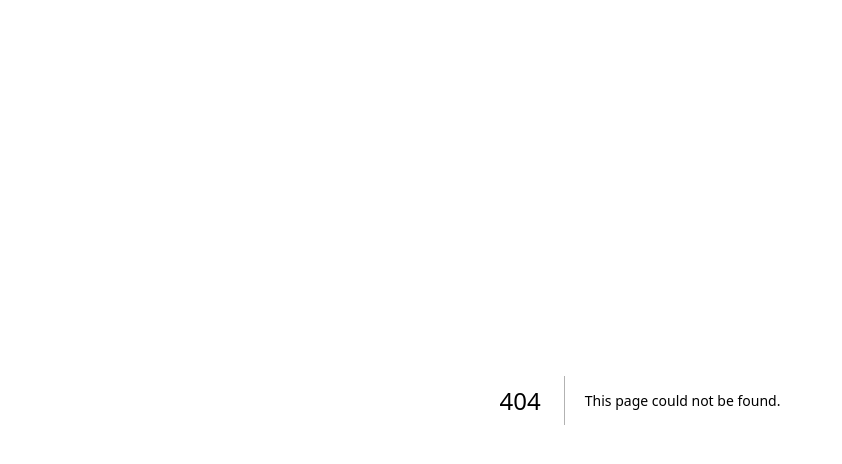
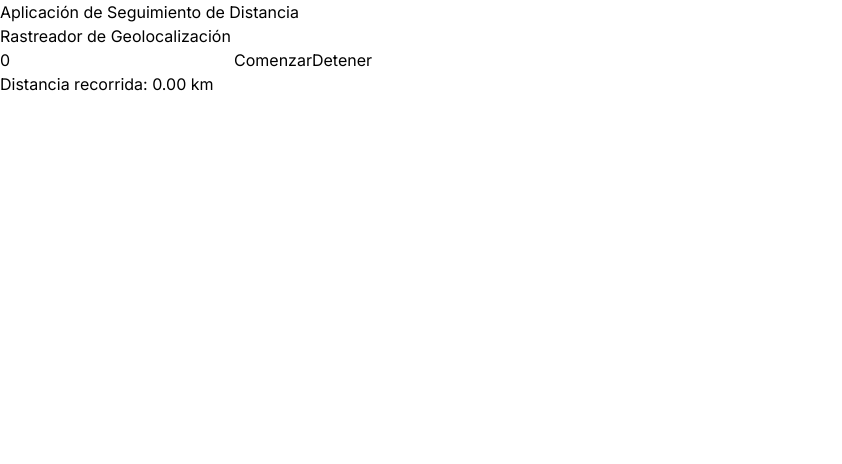
Before and after one commit to SuperApps-Argentina/ahead, a Next.js app: page /Map in a window 1280 px wide. Before the commit this address had no page. Shown: the top 464 px of the page, without its empty margins (0-842 px from the left). Built offline with nearby package versions, Linux system fonts and the light colour scheme.

Commit message:
add geolocation and map components

```diff
--- /dev/null
+++ b/src/app/Map/page.tsx
@@ -0,0 +1,15 @@
+// src\app\Map\page.tsx
+
+'use client'
+import GeolocationTracker from '../../components/GeolocationTracker/GeolocationTracker';
+
+const HomePage: React.FC = () => {
+  return (
+    <div>
+      <h1>Aplicación de Seguimiento de Distancia</h1>
+      <GeolocationTracker />
+    </div>
+  );
+};
+
+export default HomePage;
--- a/src/app/page.tsx
+++ b/src/app/page.tsx
@@ -6,6 +6,8 @@ import { FaBiking, FaUser, FaTrophy } from 'react-icons/fa';
 import LevelProgress from "@/components/LevelProgress/LevelProgress";
 import styles from '../components/Actionbutton/ActionButton.module.css';
 import DailyProgress from "@/components/Daily/DailyProgress";
+import 'leaflet/dist/leaflet.css';
+
 
 const Home: React.FC = () => {
   const handleProfileClick = () => {
--- /dev/null
+++ b/src/components/GeolocationTracker/GeolocationTracker.tsx
@@ -0,0 +1,104 @@
+import React, { useState, useEffect } from 'react';
+import GoogleMapComponent from '../../components/GoogleMap/GoogleMapComponent';
+
+interface Position {
+  latitude: number;
+  longitude: number;
+}
+
+const GeolocationTracker: React.FC = () => {
+  const [positions, setPositions] = useState<Position[]>([]);
+  const [distance, setDistance] = useState<number>(0);
+  const [targetDistance, setTargetDistance] = useState<number>(0);
+  const [tracking, setTracking] = useState<boolean>(false);
+
+  const haversineDistance = (pos1: Position, pos2: Position) => {
+    const R = 6371e3;
+    const φ1 = pos1.latitude * (Math.PI / 180);
+    const φ2 = pos2.latitude * (Math.PI / 180);
+    const Δφ = (pos2.latitude - pos1.latitude) * (Math.PI / 180);
+    const Δλ = (pos2.longitude - pos1.longitude) * (Math.PI / 180);
+
+    const a = Math.sin(Δφ / 2) * Math.sin(Δφ / 2) +
+      Math.cos(φ1) * Math.cos(φ2) *
+      Math.sin(Δλ / 2) * Math.sin(Δλ / 2);
+    const c = 2 * Math.atan2(Math.sqrt(a), Math.sqrt(1 - a));
+
+    const d = R * c;
+    return d / 1000;
+  };
+
+  useEffect(() => {
+    let watchId: number;
+
+    if (tracking) {
+      if ('geolocation' in navigator) {
+        watchId = navigator.geolocation.watchPosition(
+          (position) => {
+            const newPosition: Position = {
+              latitude: position.coords.latitude,
+              longitude: position.coords.longitude,
+            };
+
+            setPositions((prevPositions) => {
+              if (prevPositions.length > 0) {
+                const lastPosition = prevPositions[prevPositions.length - 1];
+                const newDistance = haversineDistance(lastPosition, newPosition);
+                setDistance(prevDistance => prevDistance + newDistance);
+              }
+              return [...prevPositions, newPosition];
+            });
+          },
+          (err) => {
+            console.error(`Error ${err.code}: ${err.message}`);
+          },
+          {
+            enableHighAccuracy: true,
+            timeout: 10000,
+            maximumAge: 0,
+          }
+        );
+      } else {
+        console.error('Geolocalización no soportada por el navegador');
+      }
+    }
+
+    return () => {
+      if (watchId) navigator.geolocation.clearWatch(watchId);
+    };
+  }, [tracking]);
+
+  const startTracking = () => {
+    setPositions([]);
+    setDistance(0);
+    setTracking(true);
+  };
+
+  const stopTracking = () => {
+    setTracking(false);
+    if (distance >= targetDistance) {
+      alert('¡Felicidades! Has alcanzado tu objetivo.');
+    } else {
+      alert('No alcanzaste la distancia objetivo.');
+    }
+  };
+
+  return (
+    <div>
+      <h1>Rastreador de Geolocalización</h1>
+      <input
+        type="number"
+        placeholder="Distancia objetivo (km)"
+        value={targetDistance}
+        onChange={(e) => setTargetDistance(Number(e.target.value))}
+      />
+      <button onClick={startTracking}>Comenzar</button>
+      <button onClick={stopTracking} disabled={!tracking}>Detener</button>
+      <p>Distancia recorrida: {distance.toFixed(2)} km</p>
+
+      <GoogleMapComponent positions={positions.map(pos => ({ lat: pos.latitude, lng: pos.longitude }))} />
+    </div>
+  );
+};
+
+export default GeolocationTracker;
--- /dev/null
+++ b/src/components/GoogleMap/GoogleMapComponent.tsx
@@ -0,0 +1,40 @@
+import React, { useEffect, useRef } from 'react';
+
+interface GoogleMapComponentProps {
+  positions: { lat: number; lng: number }[];
+}
+
+const GoogleMapComponent: React.FC<GoogleMapComponentProps> = ({ positions }) => {
+  const mapRef = useRef<HTMLDivElement>(null);
+
+  useEffect(() => {
+    if (!window.google) return;
+
+    const map = new window.google.maps.Map(mapRef.current!, {
+      center: positions[0] || { lat: 0, lng: 0 },
+      zoom: 15,
+    });
+
+    positions.forEach((pos) => {
+      new window.google.maps.Marker({
+        position: pos,
+        map: map,
+      });
+    });
+
+    if (positions.length > 1) {
+      new window.google.maps.Polyline({
+        path: positions,
+        geodesic: true,
+        strokeColor: '#FF0000',
+        strokeOpacity: 1.0,
+        strokeWeight: 2,
+        map: map,
+      });
+    }
+  }, [positions]);
+
+  return <div ref={mapRef} style={{ width: '100%', height: '100vh' }} />;
+};
+
+export default GoogleMapComponent;
--- /dev/null
+++ b/src/components/MapMarkers/MapMarkers.tsx
@@ -0,0 +1,18 @@
+import React from "react";
+import { Marker } from "react-leaflet";
+
+interface MapMarkerProops {
+    positions: { lat: number; lng: number }[];
+}
+
+const MapMarkers: React.FC<MapMarkerProops> = ({ positions }) => {
+    return (
+        <>
+        {positions.map((pos, index) => (
+            <Marker key={index} position={[pos.lat, pos.lng]} />
+        ))}
+        </>
+    );
+};
+
+export default MapMarkers
--- /dev/null
+++ b/src/components/MapPolyline/MapPolyline.tsx
@@ -0,0 +1,13 @@
+import React from "react";
+import { Polyline } from "react-leaflet";
+
+interface MapPolylineProops {
+    positions: { lat: number; lng: number }[];
+    color?: string;
+}
+
+const MapPolyline:React.FC<MapPolylineProops> = ({ positions, color = 'blue' }) => {
+    return <Polyline positions={positions.map(pos => [pos.lat, pos.lng])} color={color} />
+};
+
+export default MapPolyline
--- /dev/null
+++ b/src/components/MapView/MapView.tsx
@@ -0,0 +1,21 @@
+import React from "react";
+import { MapContainer, TileLayer } from "react-leaflet";
+
+interface MapViewProps {
+    center: [number, number];
+    zoom: number;
+    children?: React.ReactNode;
+}
+
+const MapView: React.FC<MapViewProps> = ({ center, zoom, children }) => {
+    return (
+        <MapContainer center={center} zoom={zoom} style={{ height: '100vh', width: '100%' }}>
+            <TileLayer
+                url={"https://{s}.tile.openstreetmap.org/{z}/{x}/{y}.png"}
+            />
+            {children}
+        </MapContainer>
+    );
+};
+
+export default MapView
```
Also changed, not shown: package.json (+6 -2 lines), 1 other file (tests, documents, lock files or other folders).
